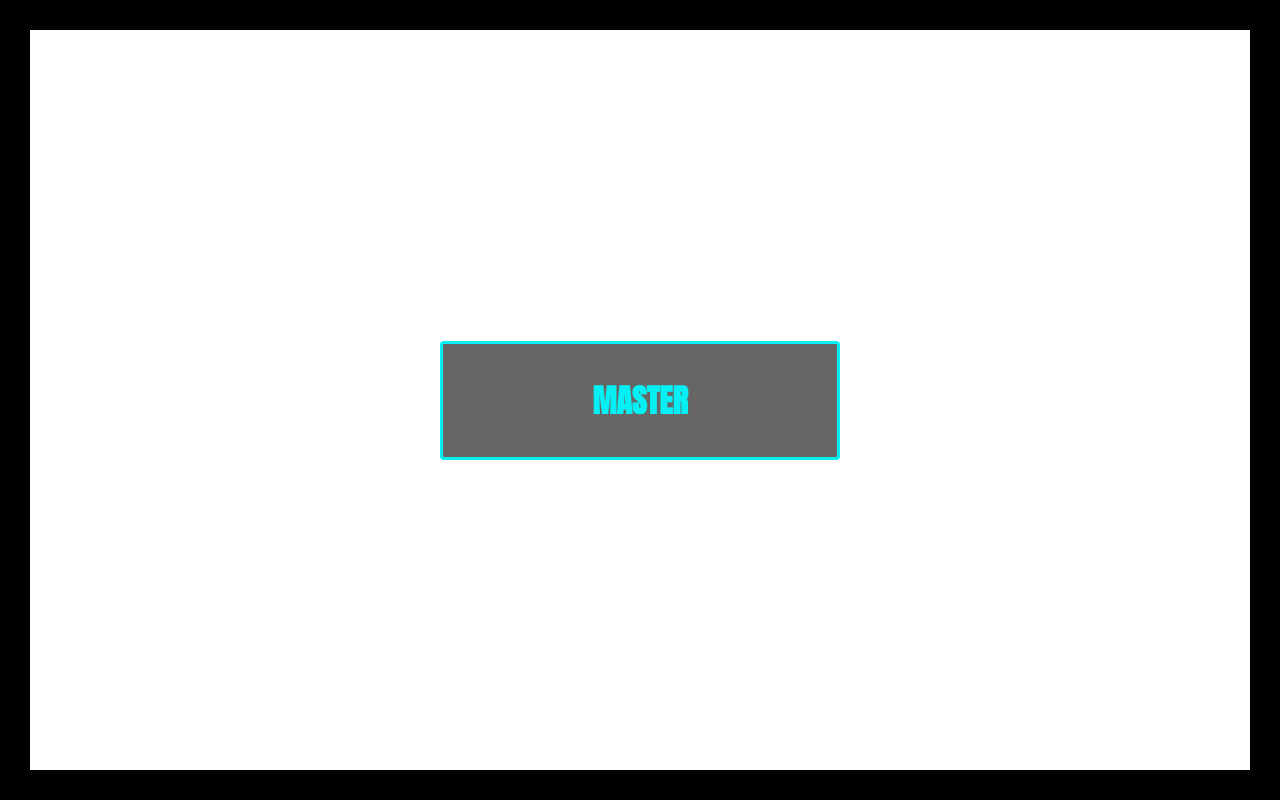
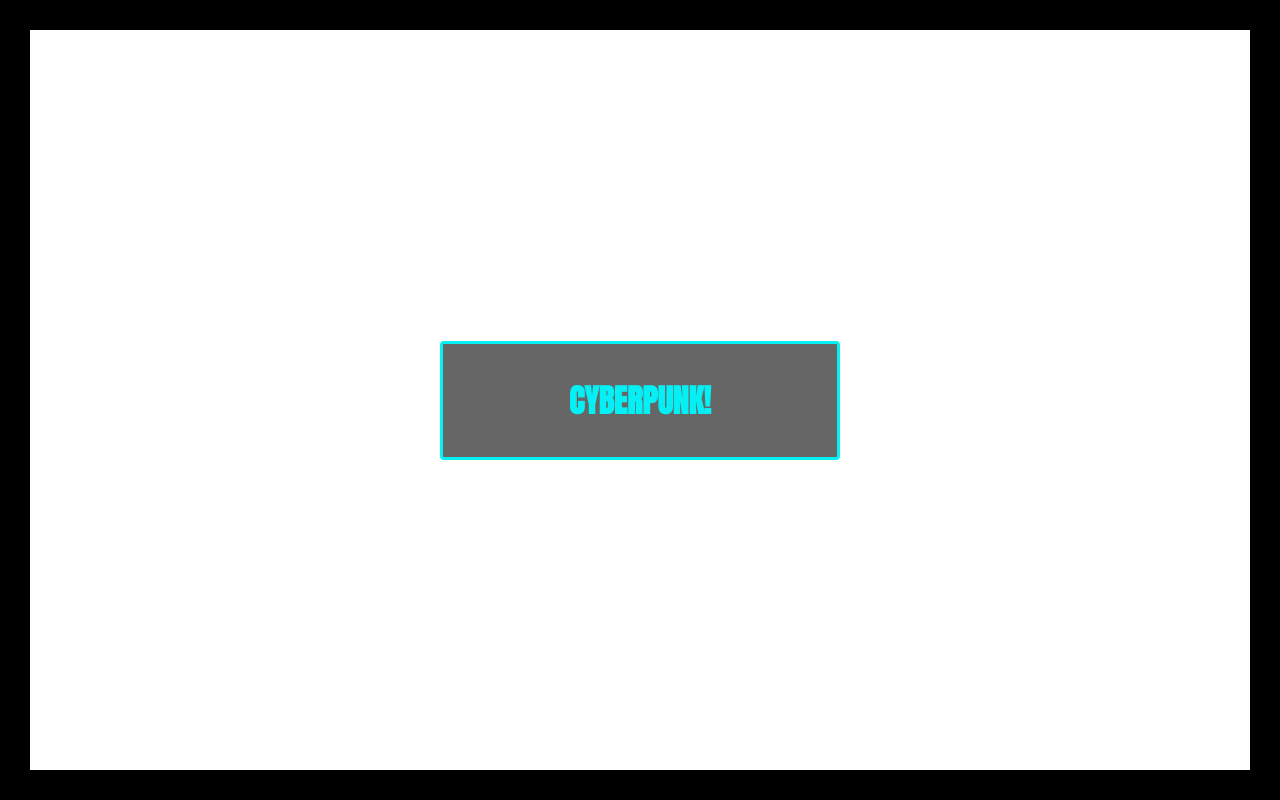
Before and after one commit to miguelbrieva/git_learning, a plain HTML site: page index.html in a window 1280 px wide. Drawn offline with Linux system fonts and the light colour scheme.

Commit message:
change title to cyberpunk

```diff
--- a/index.html
+++ b/index.html
@@ -10,7 +10,7 @@
 <body>
 
   <div class="title">
-    <h1>Master</h1>
+    <h1>CyberPunk!</h1>
   </div>
 
 
```
